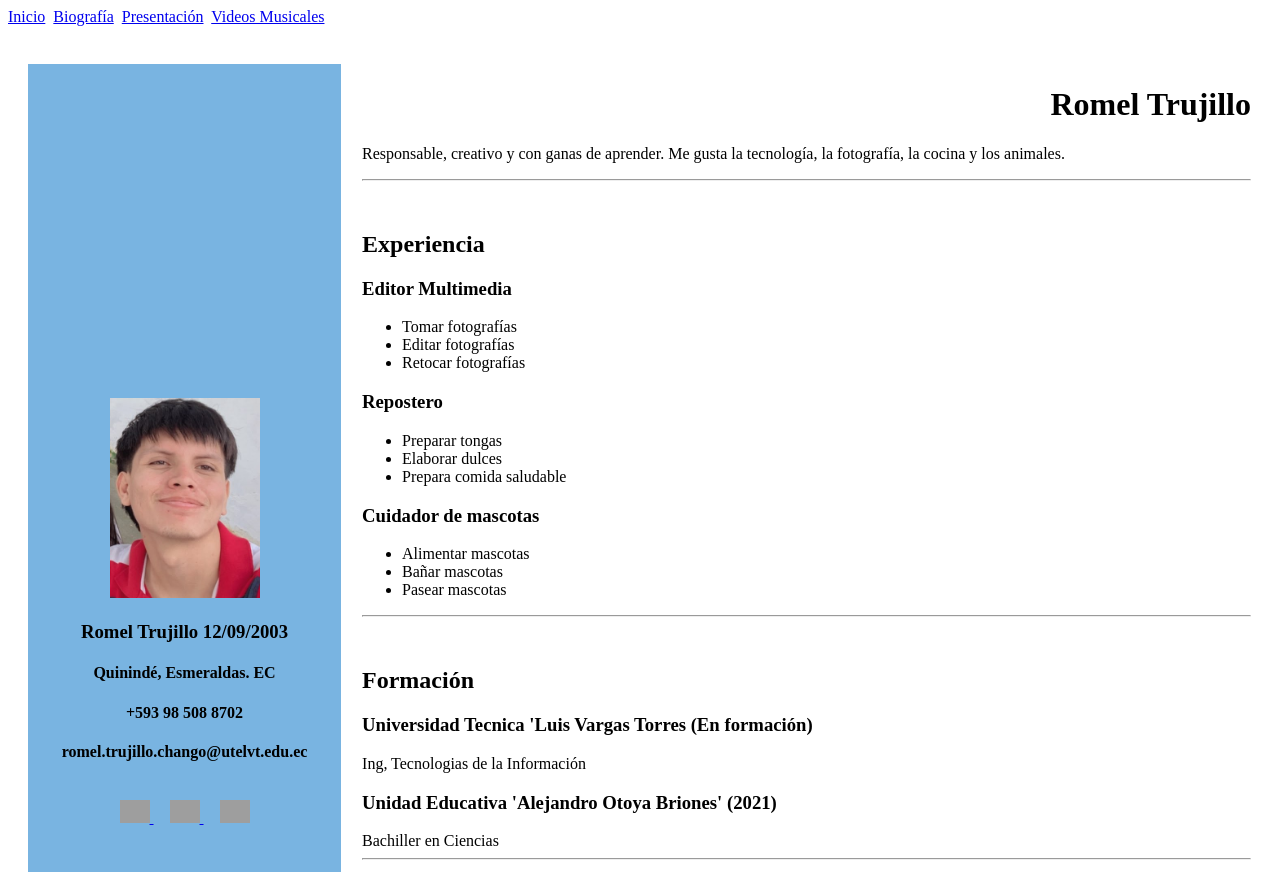
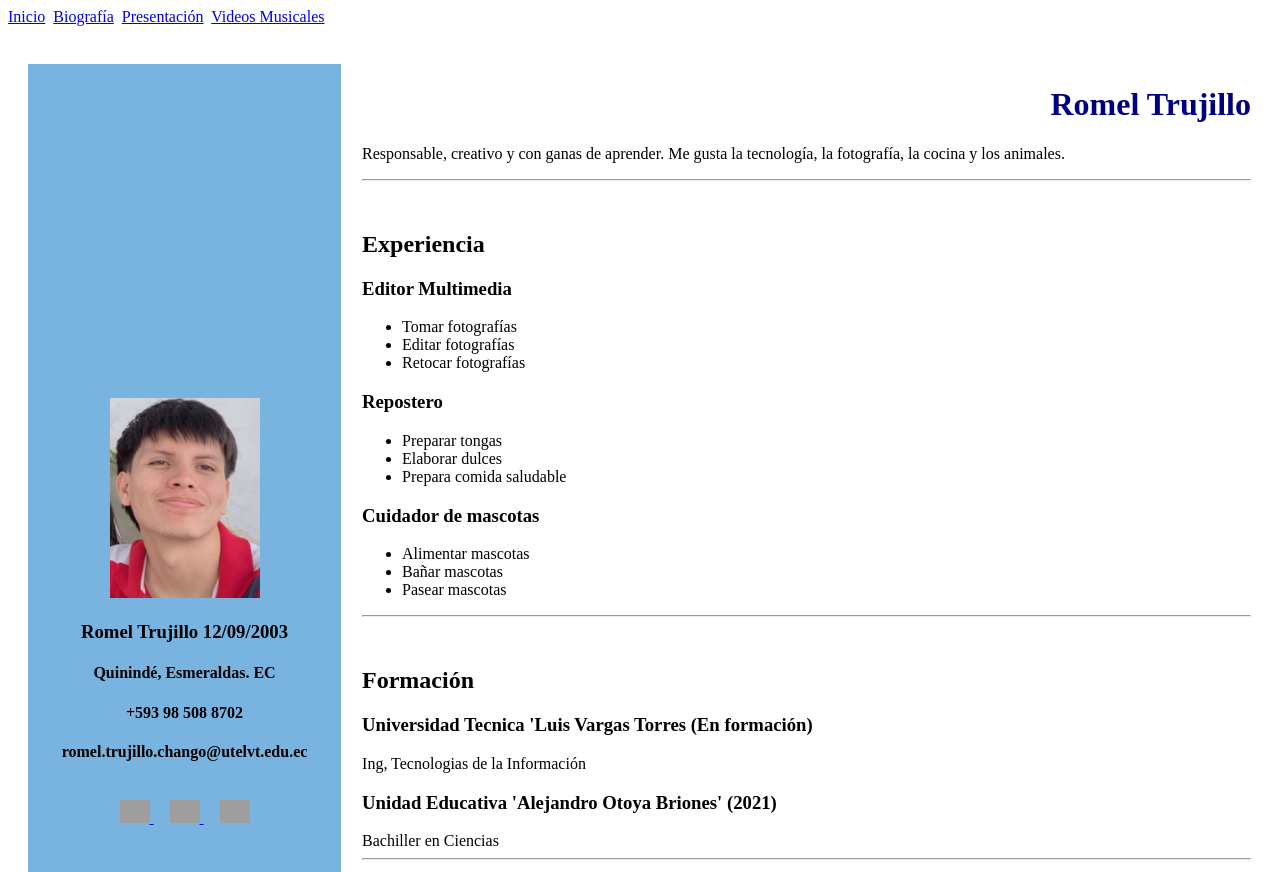
Before and after one commit to romeltrujillochango-jpg/biografia, a plain HTML site: page biografia.html in a window 1280 px wide. Shown: the top 872 px of the page. Drawn offline with Linux system fonts and the light colour scheme; grey boxes are pictures that could not be loaded.

Commit message:
Update biografia.html

```diff
--- a/biografia.html
+++ b/biografia.html
@@ -47,7 +47,7 @@
 
             </td> <!--  columna -->
             <td>
-                <h1 align="right">Romel Trujillo</h1>
+                <h1 align="right"><font color="navy">Romel Trujillo </font></h1>
                 <p align="justify">Responsable, creativo y con ganas de aprender.
                     Me gusta la tecnología, la fotografía, la cocina y los animales.
                 </p>
```
